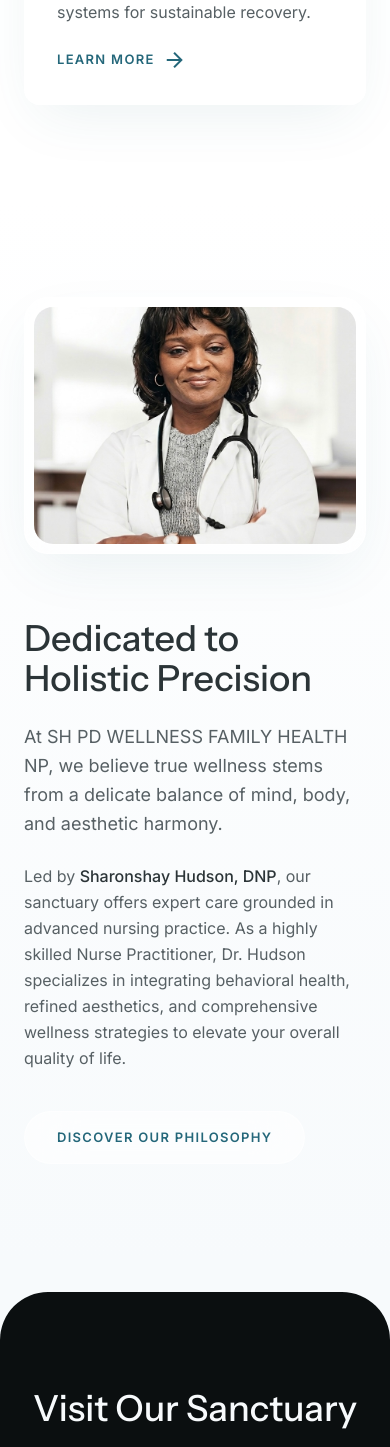
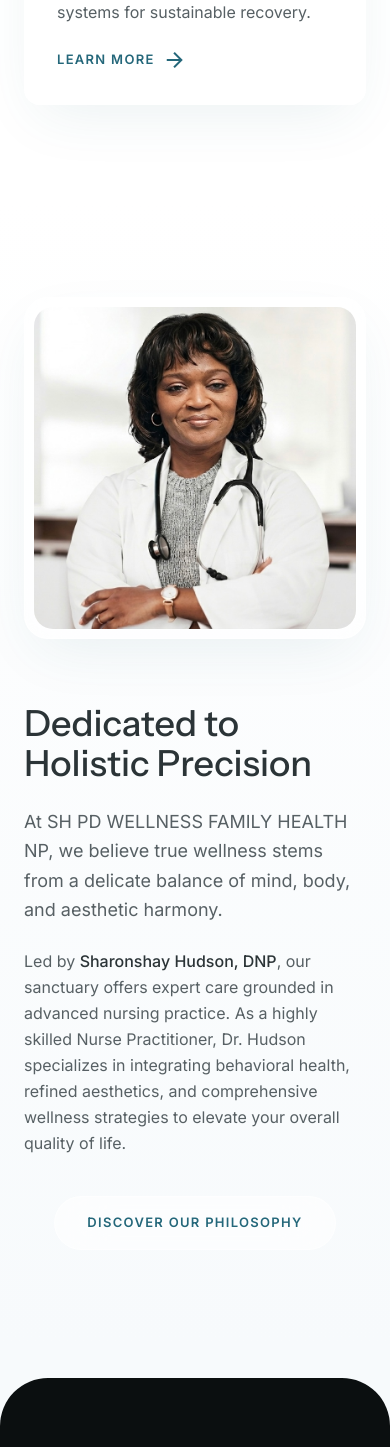
Before and after one commit to ralaurent/shpd, a Next.js app: page / in a window 390 px wide. Shown: the part 2800-4247 px from the top of the page. Built offline with nearby package versions, Linux system fonts and the light colour scheme; no server answers.

Commit message:
UI adjeustments

```diff
--- a/src/components/home.tsx
+++ b/src/components/home.tsx
@@ -396,13 +396,13 @@ export default function Home() {
               <p className="text-[16px] font-body text-[var(--on-surface-variant)] mb-10 leading-relaxed">
                 Led by <strong className="text-[var(--on-surface)] font-medium">Sharonshay Hudson, DNP</strong>, our sanctuary offers expert care grounded in advanced nursing practice. As a highly skilled Nurse Practitioner, Dr. Hudson specializes in integrating behavioral health, refined aesthetics, and comprehensive wellness strategies to elevate your overall quality of life.
               </p>
-              <button className="glass-panel text-[var(--primary)] px-8 py-4 rounded-full text-[13px] font-semibold tracking-widest uppercase hover:bg-white hover:shadow-lg hover:-translate-y-1 transition-all duration-300 flex items-center gap-2 border-white/80">
-                Discover Our Philosophy
-              </button>
+              <button className="glass-panel text-[var(--primary)] px-8 py-4 rounded-full text-[13px] font-semibold tracking-widest uppercase hover:bg-white hover:shadow-lg hover:-translate-y-1 transition-all duration-300 flex items-center gap-2 border-white/80 w-fit mx-auto lg:mx-0">
+  Discover Our Philosophy
+</button>
             </div>
 
             <div className="relative order-1 lg:order-2">
-              <div className="w-full aspect-[4/3] lg:aspect-square rounded-3xl overflow-hidden glass-panel ambient-shadow p-2 relative group">
+              <div className="w-full aspect-square rounded-3xl overflow-hidden glass-panel ambient-shadow p-2 relative group">
                 {/* Overlay gradient - moved z-index to stay above the image */}
                 <div className="absolute inset-0 z-10 bg-gradient-to-br from-[var(--primary)]/10 to-[var(--secondary)]/10 opacity-50 mix-blend-overlay group-hover:opacity-70 transition-opacity duration-500 pointer-events-none"></div>
 
```
